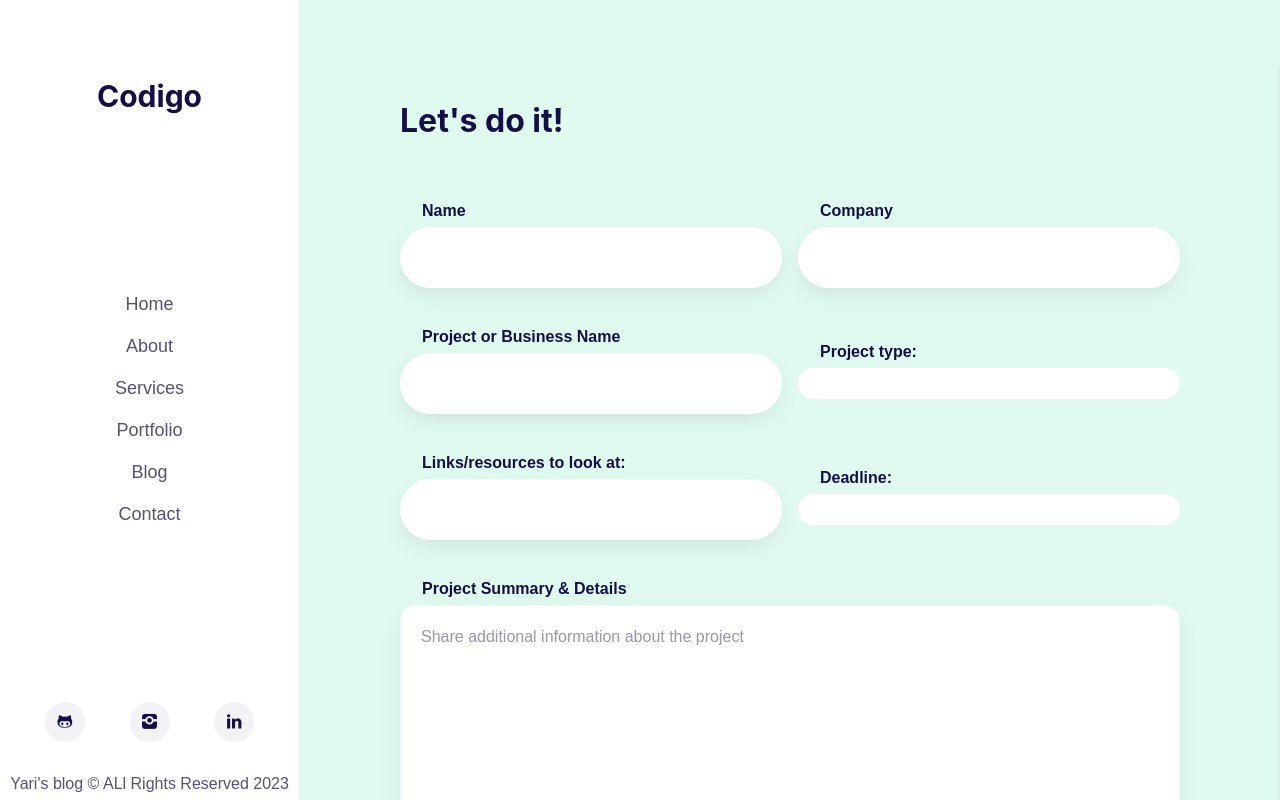
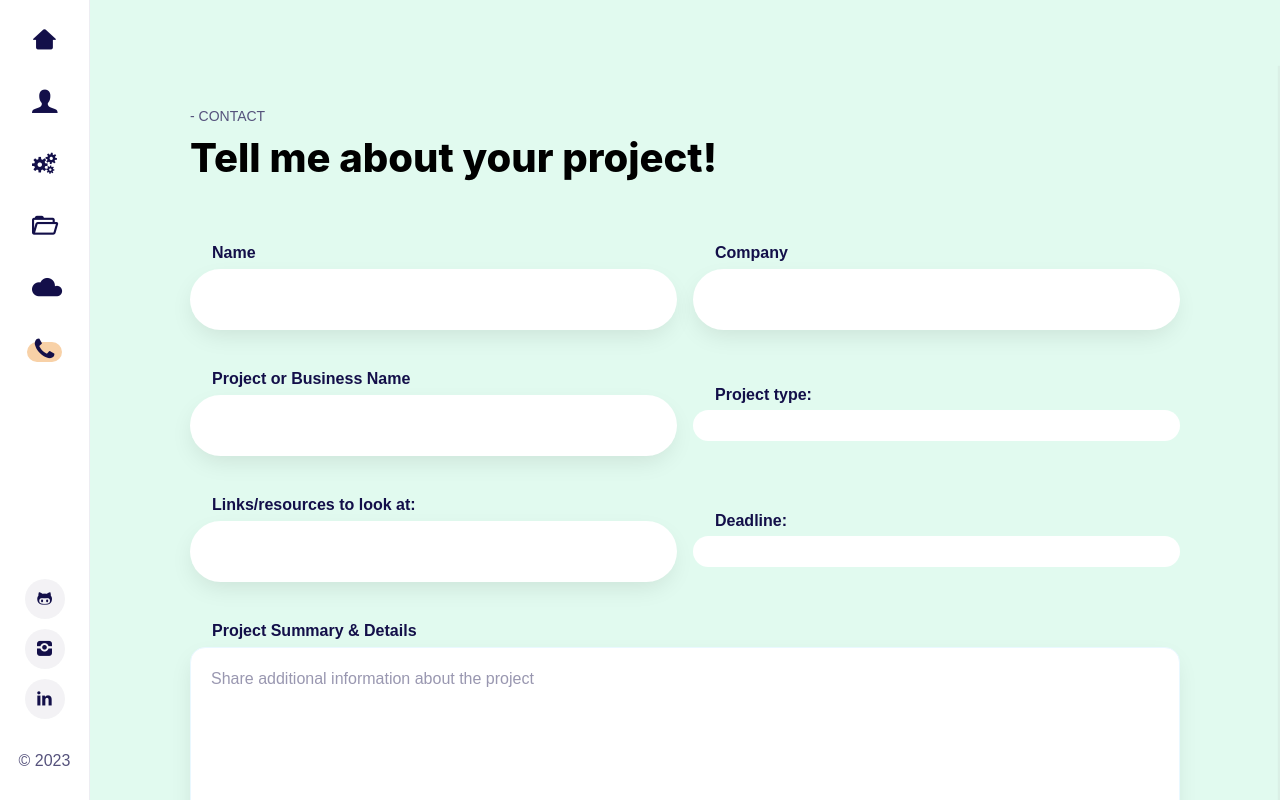
Before and after one commit to Yariandres/nuxt-personal-blog, a Nuxt app: page /contact in a window 1280 px wide. Built offline with nearby package versions, Linux system fonts and the light colour scheme; a web font is replaced by a local one.

Commit message:
layout menu fixtures

```diff
--- a/components/BlogFooter.vue
+++ b/components/BlogFooter.vue
@@ -19,9 +19,8 @@
         ></NuxtLink>
       </li>
     </ul>
-
     <div :class="$style['text']">
-      <p>Yari's blog &copy; ALl Rights Reserved {{ year }}</p>
+      <p>&copy; {{ year }}</p>
     </div>
   </div>
 </template>
@@ -41,6 +40,7 @@ const year = today.getFullYear();
   gap: 16px;
   .social {
     display: flex;
+    flex-direction: column;
     justify-content: space-evenly;
     align-items: center;
 
--- a/components/Nav/Desktop.vue
+++ b/components/Nav/Desktop.vue
@@ -1,22 +1,13 @@
 <template>
   <div :class="$style['sidebar']">
-    <div>
-      <div :class="$style['image']">
-        <img src="~/assets/img/about/1.jpg" alt="about image" />
-        <!-- <div :class="$style['main']" data-img-url="~/assets/img/about/1.jpg"></div> -->
-      </div>
-      <div :class="$style['name']">
-        <h3>Codigo</h3>
-      </div>
-    </div>
     <NavMenu
       :items="[
-        { name: 'Home', path: '/' },
-        { name: 'About', path: '/about' },
-        { name: 'Services', path: '/services' },
-        { name: 'Portfolio', path: '/portfolio' },
-        { name: 'Blog', path: '/blog' },
-        { name: 'Contact', path: '/contact' },
+        { name: 'Home', path: '/', icon: 'icon-home' },
+        { name: 'About', path: '/about', icon: 'icon-user' },
+        { name: 'Services', path: '/services', icon: 'icon-cogs' },
+        { name: 'Portfolio', path: '/portfolio', icon: 'icon-folder-open' },
+        { name: 'Blog', path: '/blog', icon: 'icon-cloud' },
+        { name: 'Contact', path: '/contact', icon: 'icon-phone' },
       ]"
     />
     <BlogFooter />
@@ -25,7 +16,8 @@
 
 <style lang="scss" module>
 .sidebar {
-  width: 300px;
+  padding-block: 23px;
+  min-width: 90px;
   border-right: 1px solid rgba(85, 82, 124, 0.1);
   display: flex;
   flex-direction: column;
--- a/components/Nav/Menu.vue
+++ b/components/Nav/Menu.vue
@@ -2,7 +2,9 @@
   <div class="menu">
     <ul>
       <li v-for="item in items" :key="item.name">
-        <NuxtLink :to="item.path">{{ item.name }}</NuxtLink>
+        <NuxtLink class="tooltip" :data-tooltip="item.name" :to="item.path">
+          <i :class="item.icon"></i>
+        </NuxtLink>
       </li>
     </ul>
   </div>
@@ -12,6 +14,7 @@
 interface MenuItem {
   name: string;
   path: string;
+  icon: string;
 }
 
 defineProps<{
@@ -21,6 +24,29 @@ defineProps<{
 
 <style lang="scss" scoped>
 .menu {
+  .tooltip {
+    position: relative;
+  }
+
+  .tooltip::before {
+    content: attr(data-tooltip);
+    position: absolute;
+    top: -15px;
+    right: -80px;
+    font-size: 14px;
+    padding: 2px 5px;
+    background-color: #969dab;
+    color: #fff;
+    border-radius: 5px;
+    opacity: 0;
+    transition: opacity 0.3s ease-in-out;
+    pointer-events: none;
+  }
+
+  .tooltip:hover::before {
+    opacity: 1;
+  }
+
   ul {
     margin: 0px;
     height: 100%;
@@ -29,21 +55,28 @@ defineProps<{
     align-items: center;
     justify-content: center;
     flex-direction: column;
+    gap: 27px;
 
     li {
       a {
-        color: var(--main-color);
-        -webkit-transition: color 0.3s ease;
-        -moz-transition: color 0.3s ease;
-        -ms-transition: color 0.3s ease;
-        -o-transition: color 0.3s ease;
-        transition: color 0.3s ease;
+        i {
+          font-size: 25px;
+          color: #130f49;
+          width: 100%;
 
-        &:hover {
-          color: var(--blue-color);
+          &:hover {
+            color: var(--blue-color);
+            transition: 0.3s ease-in-out;
+          }
         }
       }
     }
   }
 }
+.router-link-active {
+  background-color: #f8d1a7;
+  height: 100px;
+  width: auto;
+  border-radius: 50px;
+}
 </style>
--- a/pages/contact/index.vue
+++ b/pages/contact/index.vue
@@ -1,7 +1,10 @@
 <template>
   <div :class="$style['container']">
     <div :class="$style['section']">
-      <h1 :class="$style['heading']">Let's do it!</h1>
+      <div>
+        <p :class="$style['title']">- Contact</p>
+        <h3 :class="$style['heading']">Tell me about your project!</h3>
+      </div>
       <form @onsubmit.prevent="handleSubmit">
         <div :class="$style['wrap']">
           <div :class="$style['row']">
@@ -156,6 +159,19 @@ const handleSubmit = () => {
     display: flex;
     flex-direction: column;
     gap: 52px;
+
+    .title {
+      text-transform: uppercase;
+      font-weight: 500;
+      font-size: 14px;
+      color: inherit;
+    }
+
+    .heading {
+      font-weight: 800;
+      font-size: 40px;
+      color: black;
+    }
   }
 
   .row {
--- a/pages/index.vue
+++ b/pages/index.vue
@@ -34,7 +34,7 @@
 
       <div :class="$style['buttons']">
         <div :class="$style['button']">
-          <NuxtLink to="/portfolio">Got a project?</NuxtLink>
+          <NuxtLink to="/contact">Got a project?</NuxtLink>
         </div>
 
         <div :class="$style['button']" data-style="border">
```
